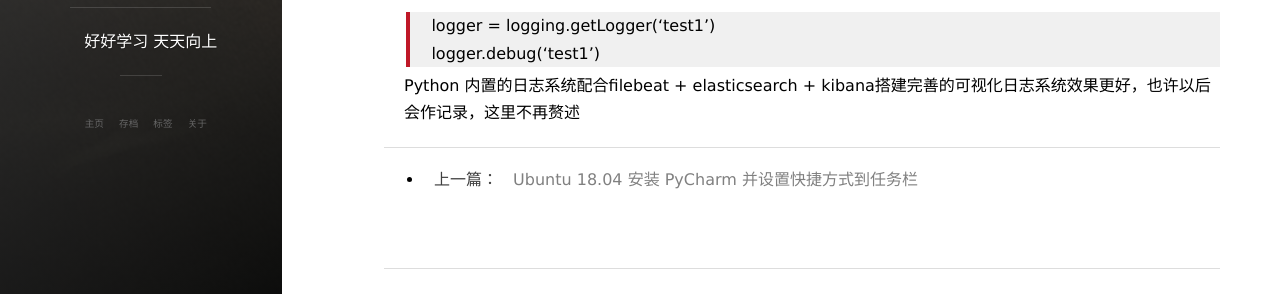
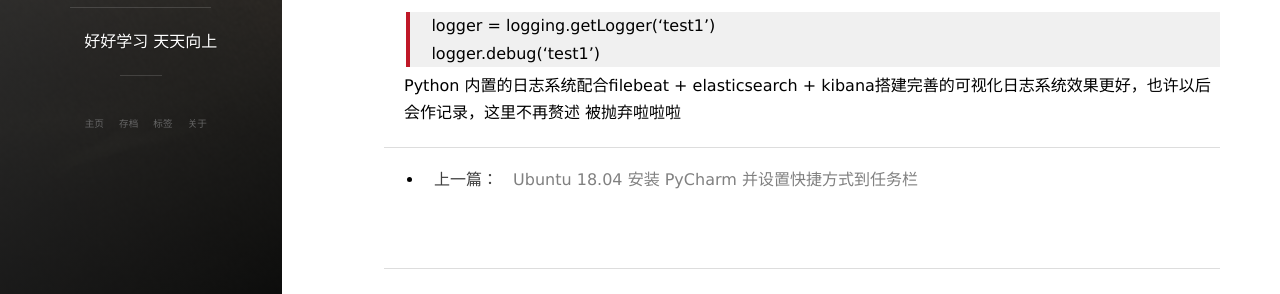
Before and after one commit to Saul-Gao/saul-gao.github.io, a Jekyll site: the page built from _posts/2018-09-11-python_logging.md, in a window 1280 px wide and 900 px high, scrolled down 2153 px. Shown: the part 483-777 px from the top of the window. Built offline with Jekyll 4.4.1, drawn with Linux system fonts in a browser that asks for light colours; nearby versions of some CDN libraries; comment, search, counter and statistics services are not loaded.

Commit message:
修改格式

```diff
--- a/_posts/2018-09-11-python_logging.md
+++ b/_posts/2018-09-11-python_logging.md
@@ -107,3 +107,4 @@ format='asctime: %(asctime)s - levelname: %(levelname)s - lineno: %(lineno)d - p
 > logger.debug('test1')
 
 Python 内置的日志系统配合filebeat + elasticsearch + kibana搭建完善的可视化日志系统效果更好，也许以后会作记录，这里不再赘述
+被抛弃啦啦啦
```
